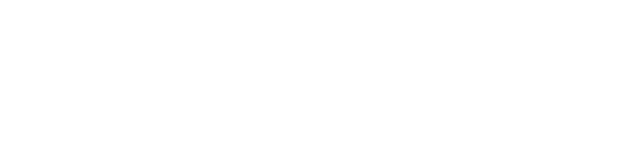
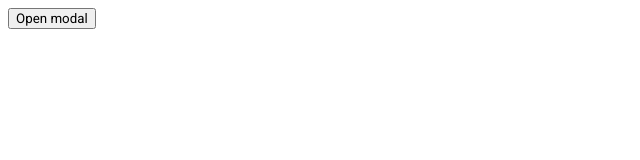
Before and after one commit to js-tasks-ru/htmlcss-20240614_el-dziu-ar, a website: page 05-lection3/02-modal/index.html in a window 1280 px wide. Shown: the whole page, without its empty margins (0-640 px from the left). Drawn offline with Linux system fonts and the light colour scheme.

```diff
--- a/05-lection3/02-modal/index.html
+++ b/05-lection3/02-modal/index.html
@@ -7,6 +7,11 @@
         <title>Modal</title>
     </head>
     <body>
+        <div class="popup">
+            <div class="popup__button-block">
+                <button class="popup__button" id="modal-open">Open modal</button>
+            </div>
+        </div>
     </body>
     <script src="./index.js"></script>
 </html>
```
